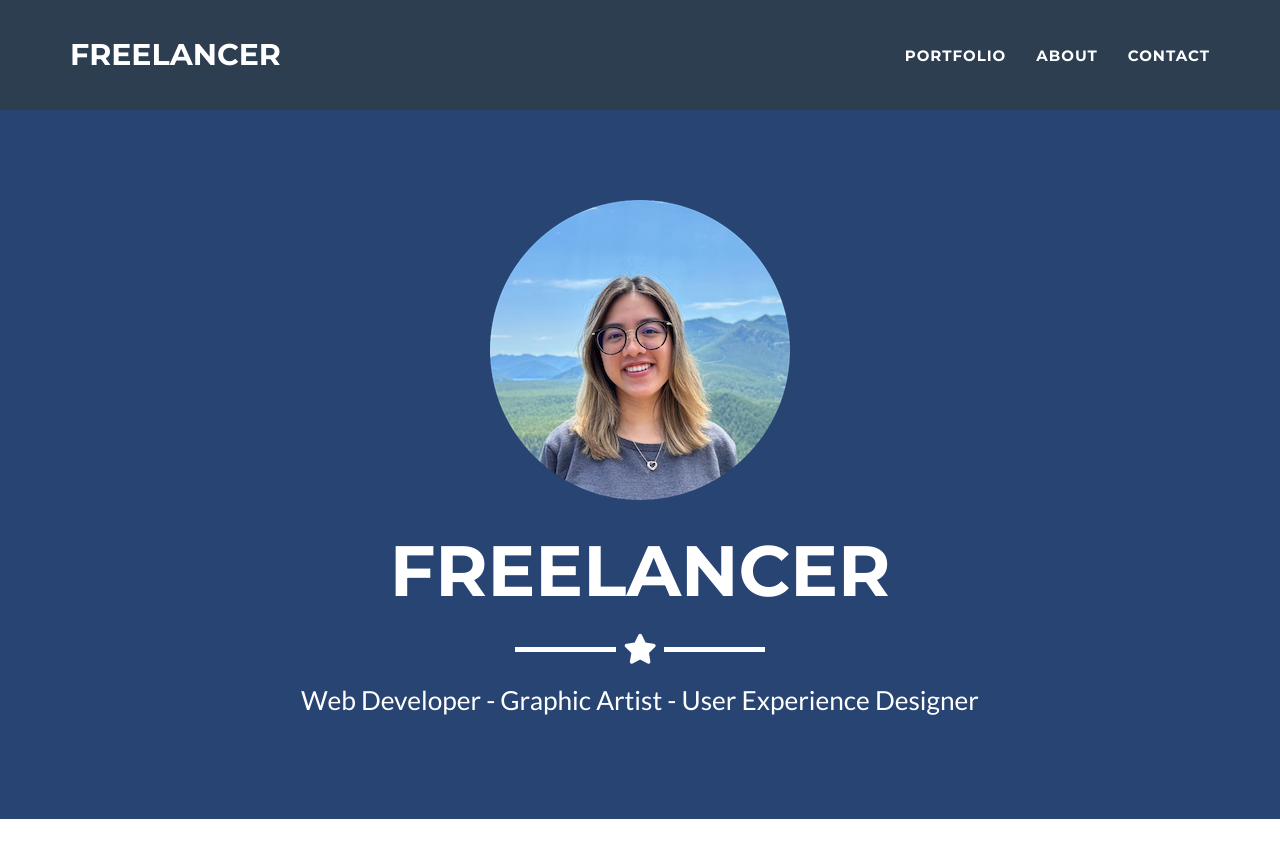
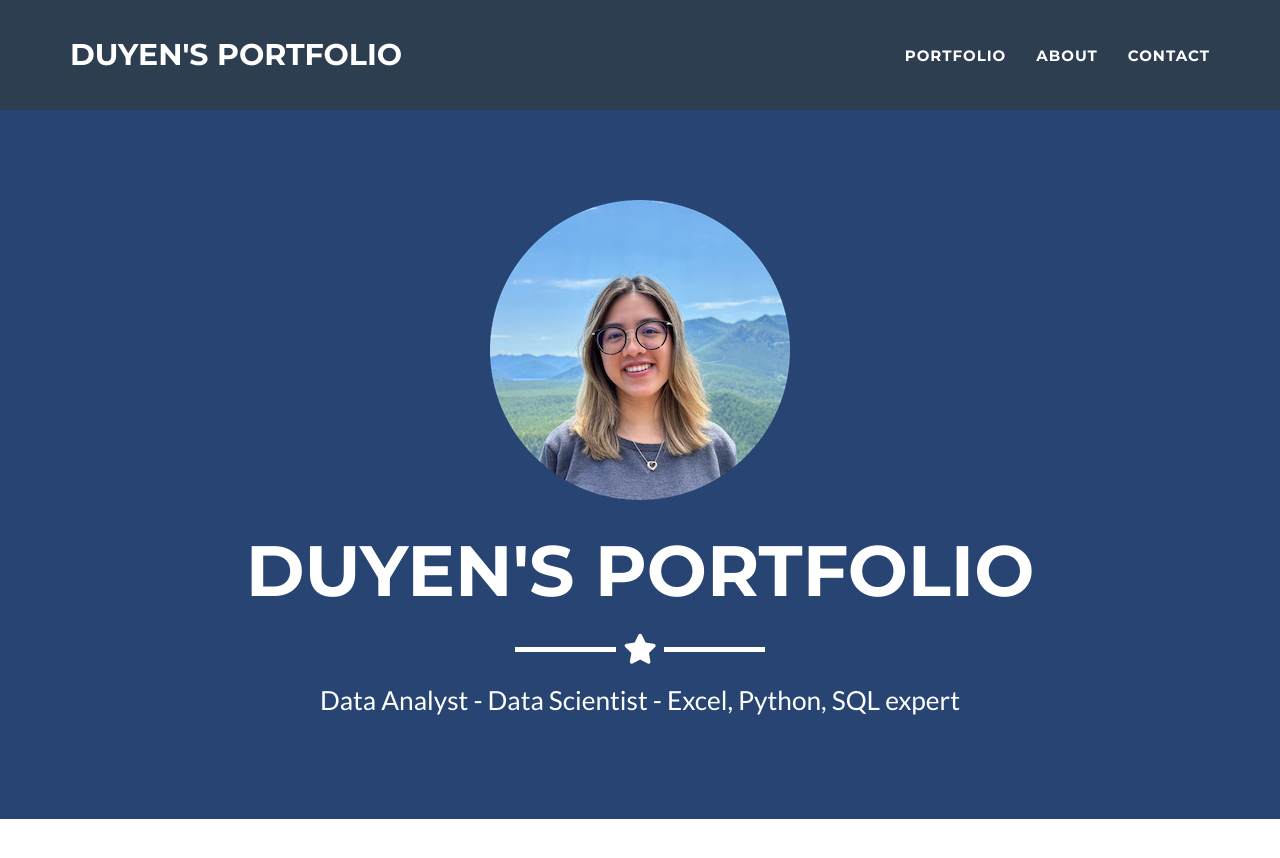
Before and after one commit to duyen21/portfolio, a Jekyll site: the page built from _posts/2014-07-18-project-1.markdown, in a window 1280 px wide and 900 px high. Shown: the top 858 px of the window. Built offline with Jekyll 4.4.1, drawn with Linux system fonts in a browser that asks for light colours; some of the changed text lies outside the part shown.

Commit message:
Update _config.yml

```diff
--- a/_config.yml
+++ b/_config.yml
@@ -1,11 +1,11 @@
 # Site settings
-title: Freelancer
-email: your-email@domain.com
-url: https://github.com/jeromelachaud/freelancer-theme
+title: Duyen's Portfolio
+email: duyenngu@usc.edu
+url: https://duyen21.github.io/portfolio/
 description: "Write an awesome description for your new site here. You can edit this line in _config.yml. It will appear in your document head meta (for Google search results) and in your feed.xml site description."
 keywords: "your keywords, separated by commas"
-skills: "Web Developer - Graphic Artist - User Experience Designer"
-meta_author: LastName FirstName
+skills: "Data Analyst - Data Scientist - Excel, Python, SQL expert"
+meta_author: Duyen Nguyen
 
 # Google webmaster tools
 google_verify:
@@ -35,7 +35,7 @@ footer:
   copyright: Dr. Henry Jekyll
   social: Around the Web
   location: Shoot me an email at
-  credits: Have a coffee chat with me
+  credits: Schedule a coffee chat
 
 # Social networks usernames (many more available: google-plus, flickr, dribbble, pinterest, instagram, tumblr, linkedin, etc.)
 social:
@@ -51,7 +51,7 @@ address:
   - line: duyenngu@usc.edu
 
 # Credits content
-credits: '<a href="https://calendly.com/duyen21">Schedule at Calendly</a>.'
+credits: '<a href="https://calendly.com/duyen21" style="color: white;">Schedule at Calendly</a>'
 
 # Build settings
 markdown: kramdown
```
